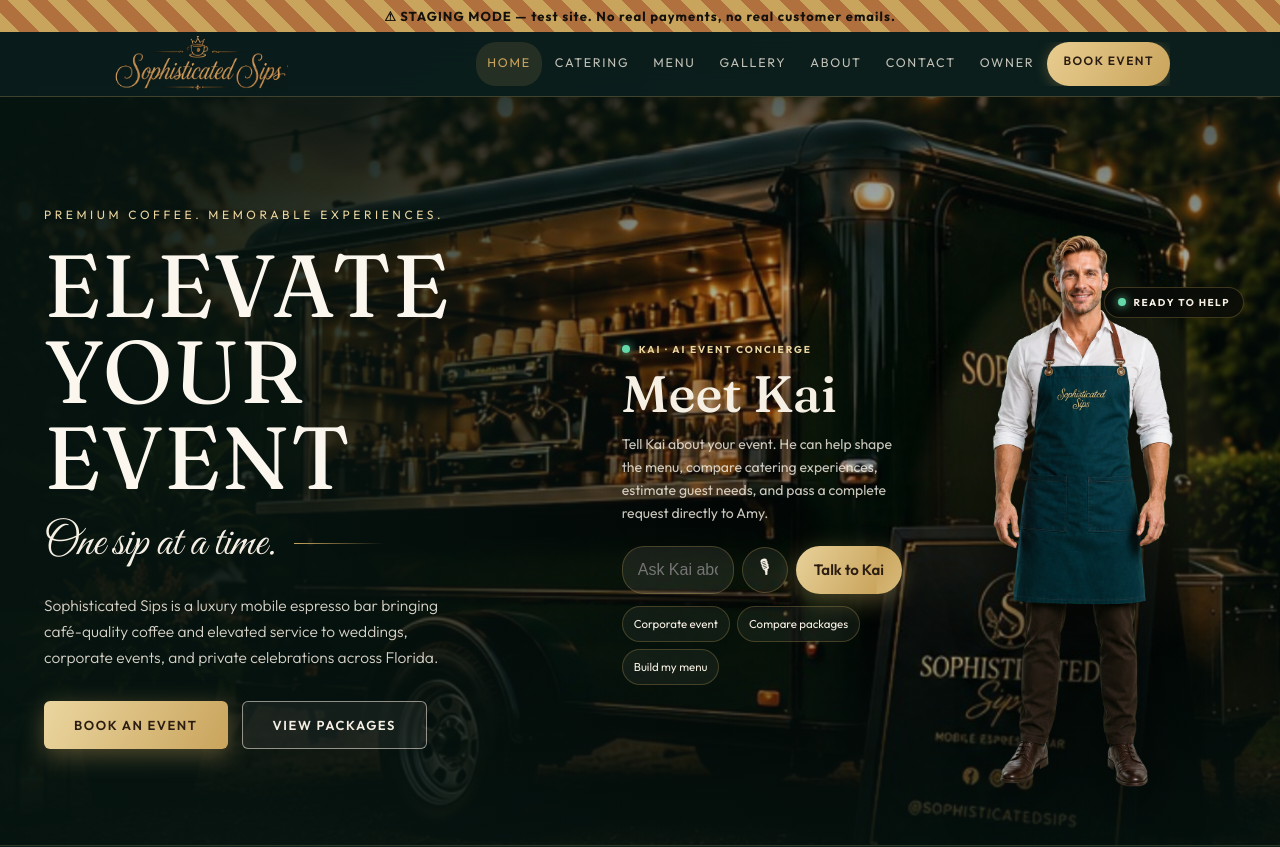
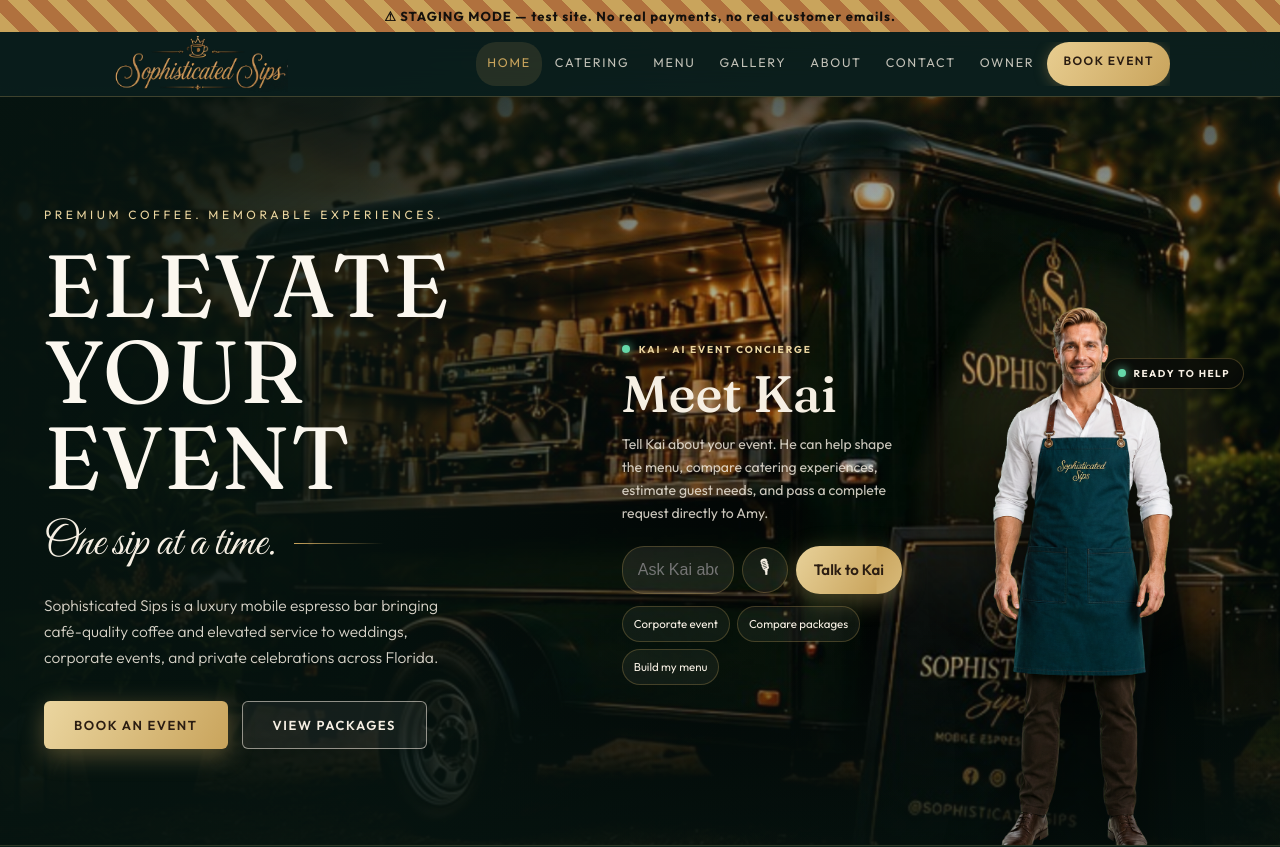
Before and after one commit to Vanguard-Global-Logistics/Sophisticated-Sips-WEBSITE, a Next.js app: page / in a window 1280 px wide. Shown: the top 847 px of the page. Built offline with nearby package versions, Linux system fonts and the light colour scheme; no server answers; the database is empty.

Commit message:
Align Kai's visible feet with the hero border
Compensate for transparent padding in Kai's PNG and keep the owner-dashboard presentation unchanged.

```diff
--- a/src/app/globals.css
+++ b/src/app/globals.css
@@ -391,6 +391,8 @@
   background:radial-gradient(circle at 50% 28%,rgba(201,164,92,.2),transparent 54%);filter:blur(8px)}
 .kai-character img{position:absolute;z-index:2;left:50%;bottom:-4%;height:103%;width:auto;max-width:none;
   transform:translateX(-50%);filter:drop-shadow(0 22px 28px rgba(0,0,0,.7))}
+.kai-presence-public .kai-character img{bottom:-15%}
+.kai-presence-public .kai-status{top:163px}
 .kai-status{position:absolute;z-index:3;top:92px;right:4px;display:flex;align-items:center;
   gap:8px;white-space:nowrap;padding:8px 13px;border:1px solid var(--line);border-radius:999px;
   background:rgba(8,10,8,.82);backdrop-filter:blur(10px);font-size:10px;font-weight:700;letter-spacing:.15em;text-transform:uppercase}
```
